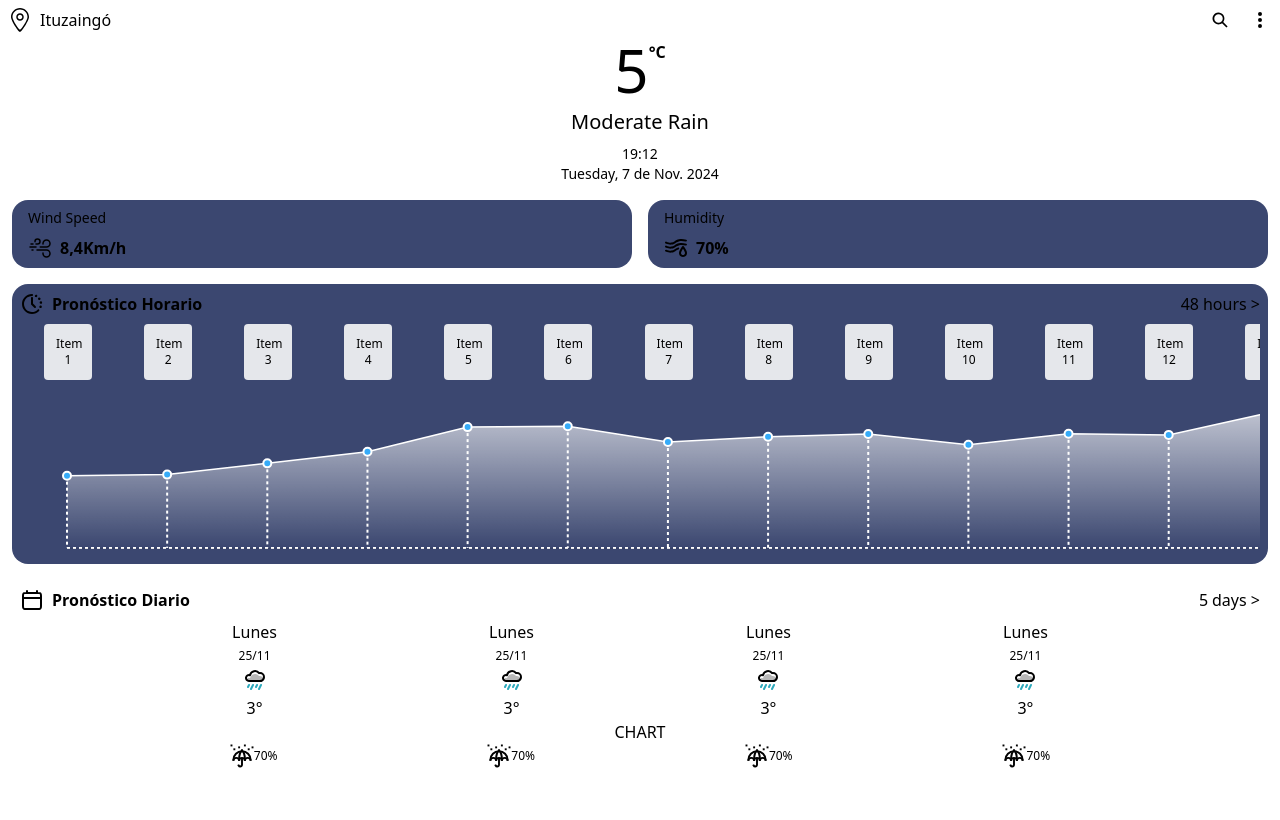
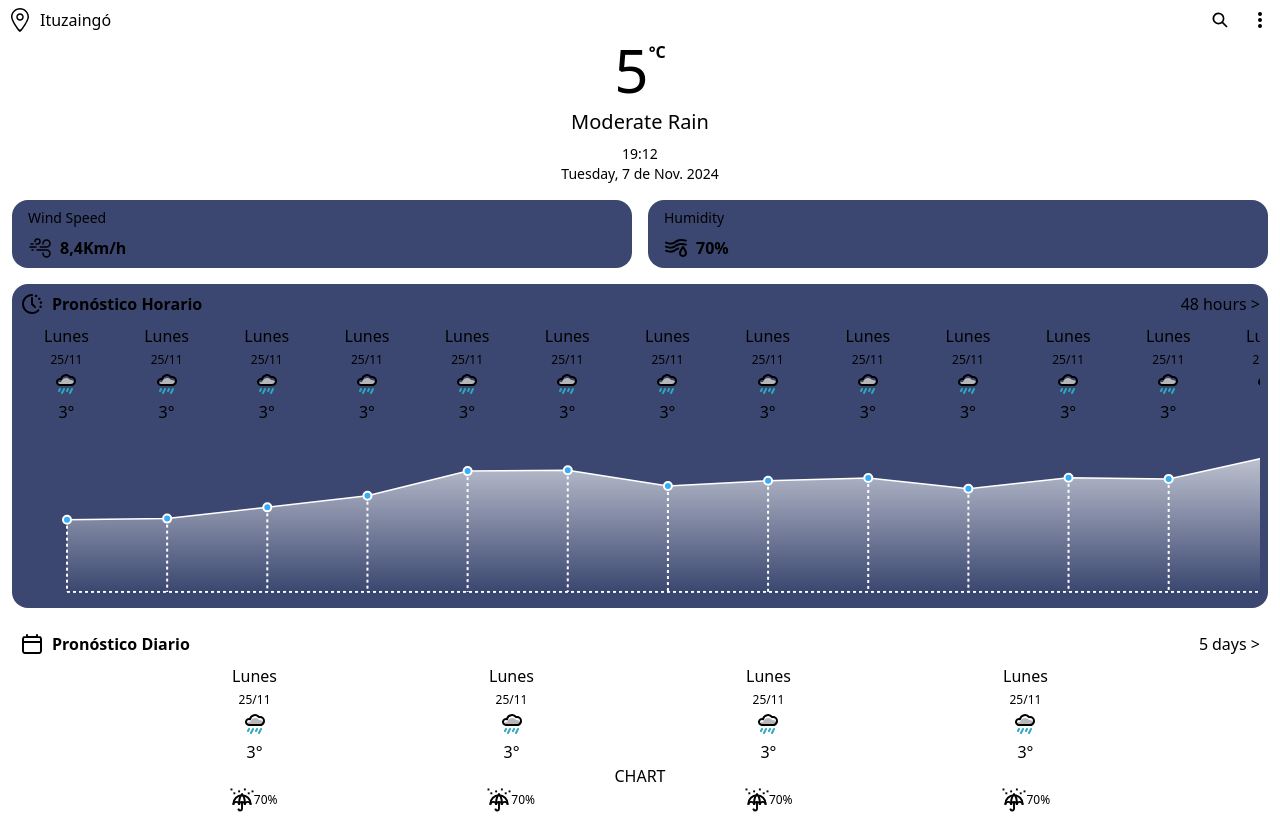
Before and after one commit to valenvirzi/weather-app-react-ts, a React (Vite) app: page / in a window 1280 px wide. Built offline with nearby package versions, Linux system fonts and the light colour scheme.

Commit message:
ForecastChart working for different api data

```diff
--- a/src/App.tsx
+++ b/src/App.tsx
@@ -1,6 +1,8 @@
 import ForecastChart from "./components/ForecastChart";
+import useForecast from "./hooks/useForecast";
 
 function App() {
+  const threeHoursForecastData = useForecast();
   return (
     <div className="flex flex-col">
       <header className="flex items-center justify-between p-2">
@@ -63,7 +65,7 @@ function App() {
             </div>
           </div>
           <div>
-            <ForecastChart gapSize={100} />
+            <ForecastChart gapSize={100} apiResponse={threeHoursForecastData} />
           </div>
         </section>
         <section className="flex flex-col gap-2 p-2">
--- a/src/components/ForecastChart.tsx
+++ b/src/components/ForecastChart.tsx
@@ -7,51 +7,29 @@ import {
   CategoryScale,
   LinearScale,
 } from "chart.js";
-import { options } from "../utils/chartConfiguration";
+import { data, options } from "../utils/chartConfiguration";
 import { dashedLinesPlugin, gradientShadowPlugin } from "../utils/chartPlugins"; // Import the shared plugins
 
 import ItemList from "./ItemList";
-import useForecast from "../hooks/useForecast";
 import { ForecastChartProps } from "../types/types";
 
 ChartJS.register(LineElement, PointElement, CategoryScale, LinearScale);
 
-//TODO: aislar el funcionamiento del componente para que pueda tomar por prop la data que luego debe renderizar
-const ForecastChart: React.FC<ForecastChartProps> = ({ gapSize }) => {
+//TODO: Aislar el funcionamiento del componente para que pueda tomar por prop la data que luego debe renderizar, para poder utilizar este mismo componente para el Pronóstico Diario y el Pronóstico cada 3 Horas.
+const ForecastChart: React.FC<ForecastChartProps> = ({
+  gapSize,
+  apiResponse,
+}) => {
   // TODO: I need to know what will come from the API (.json) and then store it in another file to import it later into the chart for rendering purposes and to get rid of "forecastData"
-  const forecastData = useForecast();
-
-  const GAP_SIZE: number = gapSize;
-  const chartWidth = forecastData.forecastList.length * GAP_SIZE;
-
-  // TODO: Find the way to store this styling values into another file and import them from there, since it will always look the same no matter the type of chart.
-
-  const data = {
-    labels: forecastData.forecastList.map((item) => item.dt_txt), // Get time from forecastData
-    datasets: [
-      {
-        label: "Temperature (°C)",
-        data: forecastData.forecastList.map((item) => item.main.temp), // Get temperature from forecastData
-        borderColor: "#ffffff",
-        pointBorderColor: "#ffffff",
-        pointBorderWidth: 2,
-        pointBackgroundColor: "#36abf8",
-        pointHoverBackgroundColor: "#ffd900",
-        pointHoverBorderColor: "#ffffff",
-        pointRadius: 4,
-        pointHoverRadius: 5,
-        borderWidth: 1.5,
-        fill: false,
-      },
-    ],
-  };
+  const forecastData = apiResponse;
+  const chartWidth = forecastData.forecastList.length * gapSize;
 
   return (
     <div className="w-full overflow-x-auto">
-      <ItemList gapSize={GAP_SIZE} />
+      <ItemList gapSize={gapSize} />
       <div className="h-44 px-10" style={{ width: `${chartWidth}px` }}>
         <Line
-          data={data}
+          data={data(forecastData.forecastList)}
           options={options}
           height={300}
           plugins={[dashedLinesPlugin, gradientShadowPlugin]}
--- a/src/components/ItemList.tsx
+++ b/src/components/ItemList.tsx
@@ -52,19 +52,19 @@ const ItemList: React.FC<ItemListProps> = ({ gapSize }) => {
   ];
 
   return (
-    <div
+    <ul
       className="flex justify-between px-6"
       style={{ width: `${(items.length - 1) * gapSize + 100}px` }} // Adjust the width dynamically
     >
-      {items.map((item, index) => (
-        <div
-          key={index}
-          className="w-12 rounded bg-gray-200 p-3 text-center text-xs"
-        >
-          {item}
-        </div>
+      {items.map((item) => (
+        <li key={item} className="flex flex-col items-center gap-1">
+          <span>Lunes</span>
+          <span className="text-xs">25/11</span>
+          <img className="w-6" src="./img/rain.svg" alt="rain" />
+          <span>3°</span>
+        </li>
       ))}
-    </div>
+    </ul>
   );
 };
 
--- a/src/types/types.ts
+++ b/src/types/types.ts
@@ -85,4 +85,8 @@ export type GeoCoordinates = {
 
 export type ForecastChartProps = {
   gapSize: number;
+  apiResponse: {
+    forecastList: ForecastItem[];
+    forecastCity: ForecastCity;
+  };
 };
--- a/src/utils/chartConfiguration.ts
+++ b/src/utils/chartConfiguration.ts
@@ -1,4 +1,5 @@
 import { ChartOptions } from "chart.js";
+import { ForecastItem } from "../types/types";
 
 export const options: ChartOptions<"line"> = {
   responsive: true,
@@ -30,3 +31,23 @@ export const options: ChartOptions<"line"> = {
     },
   },
 };
+
+export const data = (list: ForecastItem[]) => ({
+  labels: list.map((item) => item.dt_txt), // Get time from forecastData
+  datasets: [
+    {
+      label: "Temperature (°C)",
+      data: list.map((item) => item.main.temp), // Get temperature from forecastData
+      borderColor: "#ffffff",
+      pointBorderColor: "#ffffff",
+      pointBorderWidth: 2,
+      pointBackgroundColor: "#36abf8",
+      pointHoverBackgroundColor: "#ffd900",
+      pointHoverBorderColor: "#ffffff",
+      pointRadius: 4,
+      pointHoverRadius: 5,
+      borderWidth: 1.5,
+      fill: false,
+    },
+  ],
+});
```
